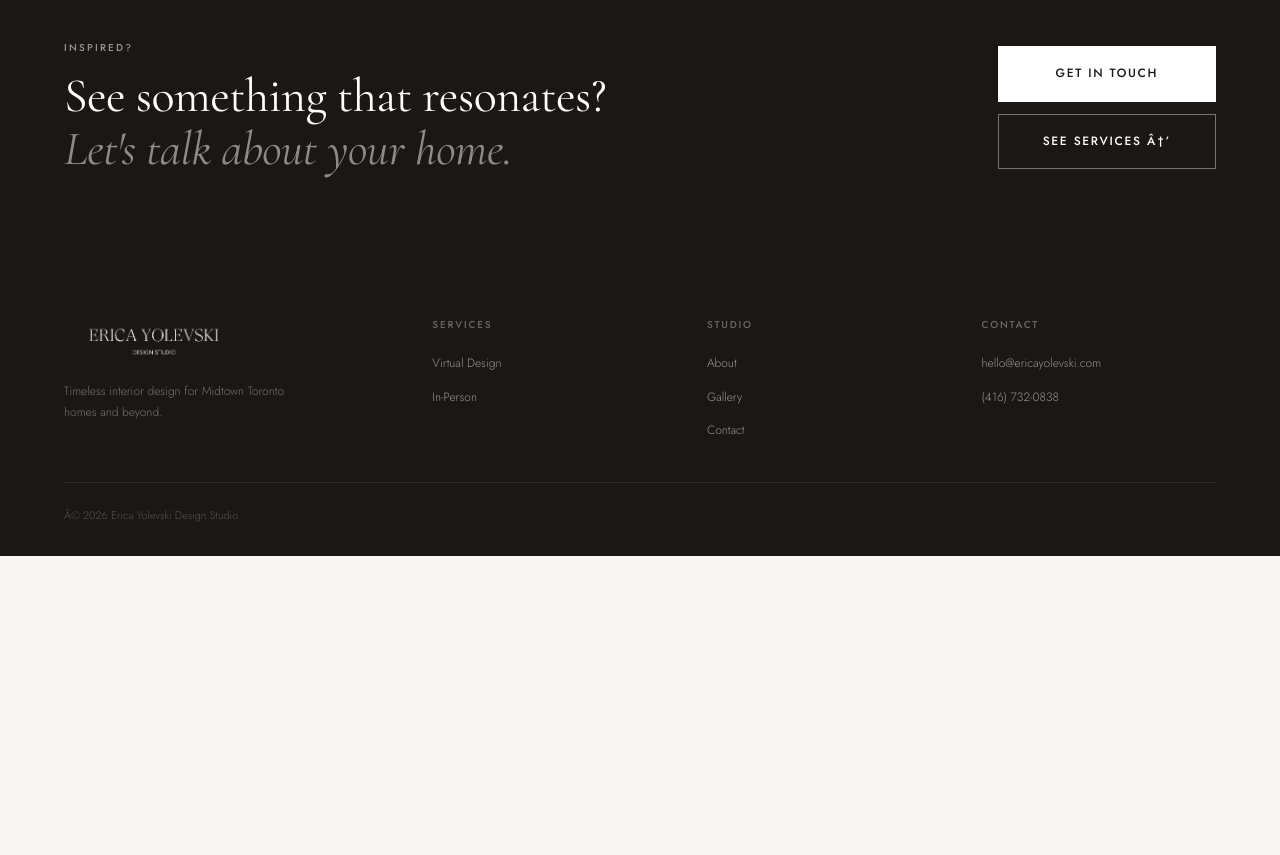
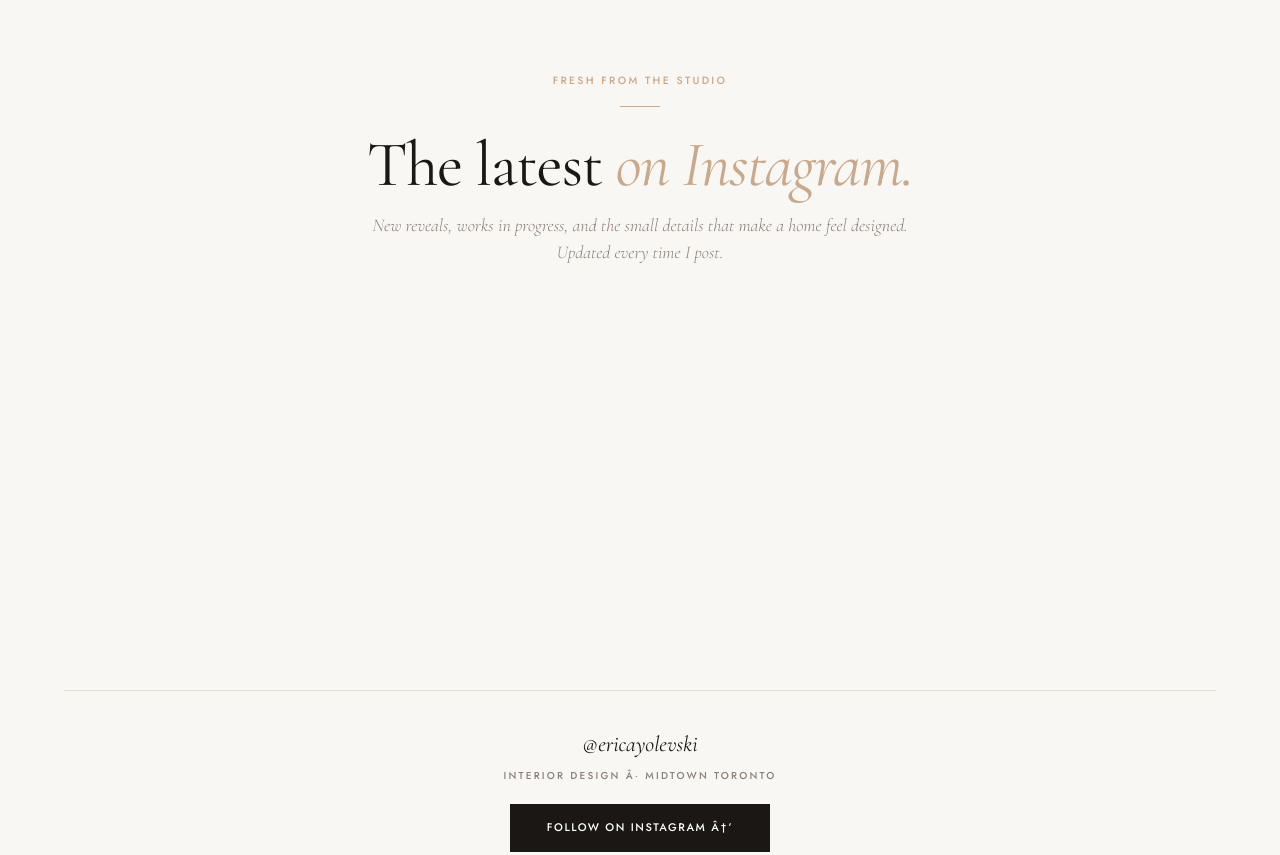
Before and after one commit to yolevski/ericayolevskidesignstudio, a plain HTML site: page gallery.html in a window 1280 px wide. Shown: the part 4000-4855 px from the top of the page. Before the commit the page ends 4556 px from the top, so only its background shows below. Drawn offline with nearby package versions, Linux system fonts and the light colour scheme; a script that the page names is missing.

Commit message:
Add files via upload

```diff
--- a/gallery.html
+++ b/gallery.html
@@ -848,6 +848,20 @@ img,video,iframe{max-width:100%;height:auto}
   .project-grid{ grid-template-columns:1fr 1fr; gap:10px }
 }
 
+
+/* ══════ INSTAGRAM GRID (Behold, auto-updating) ══════ */
+.ig-section{background:var(--off);padding:clamp(72px,9vw,120px) var(--px) clamp(56px,7vw,96px);border-top:1px solid var(--warm)}
+.ig-inner{max-width:var(--mw);margin:0 auto}
+.ig-divider{width:40px;height:.5px;background:var(--accent);margin:0 auto 24px}
+.ig-title-block{text-align:center;margin-bottom:56px}
+.ig-title-block .eyebrow{display:inline-block;font-size:10.5px;font-weight:500;letter-spacing:.22em;text-transform:uppercase;color:var(--accent);margin-bottom:16px}
+.ig-title-block h2{font-family:var(--serif);font-size:clamp(40px,5vw,64px);font-weight:400;letter-spacing:-.02em;line-height:1.05;margin-bottom:14px;color:var(--ink)}
+.ig-title-block h2 em{color:var(--accent);font-style:italic}
+.ig-title-block p{font-family:var(--serif);font-size:clamp(15px,1.6vw,18px);font-style:italic;font-weight:300;color:var(--mid);max-width:540px;margin:0 auto;line-height:1.5}
+.ig-feed{display:block;min-height:320px}
+.ig-cta{text-align:center;margin-top:48px;padding-top:36px;border-top:1px solid var(--warm)}
+.ig-cta .handle{font-family:var(--serif);font-size:22px;font-style:italic;color:var(--ink);margin-bottom:6px;display:block}
+.ig-cta .sub{font-size:10px;font-weight:500;letter-spacing:.22em;text-transform:uppercase;color:var(--mid);margin-bottom:20px;display:block}
 </style>
 </head>
 <body>
@@ -935,6 +949,30 @@ img,video,iframe{max-width:100%;height:auto}
   </div>
 </section>
 
+<!-- ═══════════ INSTAGRAM GRID (live, auto-updating via Behold) ═══════════ -->
+<section class="ig-section">
+  <div class="ig-inner">
+    <div class="ig-title-block">
+      <span class="eyebrow">Fresh from the studio</span>
+      <div class="ig-divider"></div>
+      <h2 class="serif">The latest <em>on Instagram.</em></h2>
+      <p>New reveals, works in progress, and the small details that make a home feel designed. Updated every time I post.</p>
+    </div>
+    <behold-widget class="ig-feed" feed-id="hmEst0MaGRkmoY2B0Jc2"></behold-widget>
+    <script>
+      (() => {
+        const d=document,s=d.createElement("script");s.type="module";
+        s.src="https://w.behold.so/widget.js";d.head.append(s);
+      })();
+    </script>
+    <div class="ig-cta">
+      <span class="handle">@ericayolevski</span>
+      <span class="sub">Interior Design · Midtown Toronto</span>
+      <a href="https://instagram.com/ericayolevski" target="_blank" rel="noopener" class="btn btn-filled">Follow on Instagram →</a>
+    </div>
+  </div>
+</section>
+
 <section class="cta-band">
   <div class="cta-band-inner">
     <div>
```
Also changed, not shown: contact.html (+11 -0 lines), index.html (+2 -2 lines), inperson.html (+7 -3 lines), reviews.html (+1 -1 lines).
